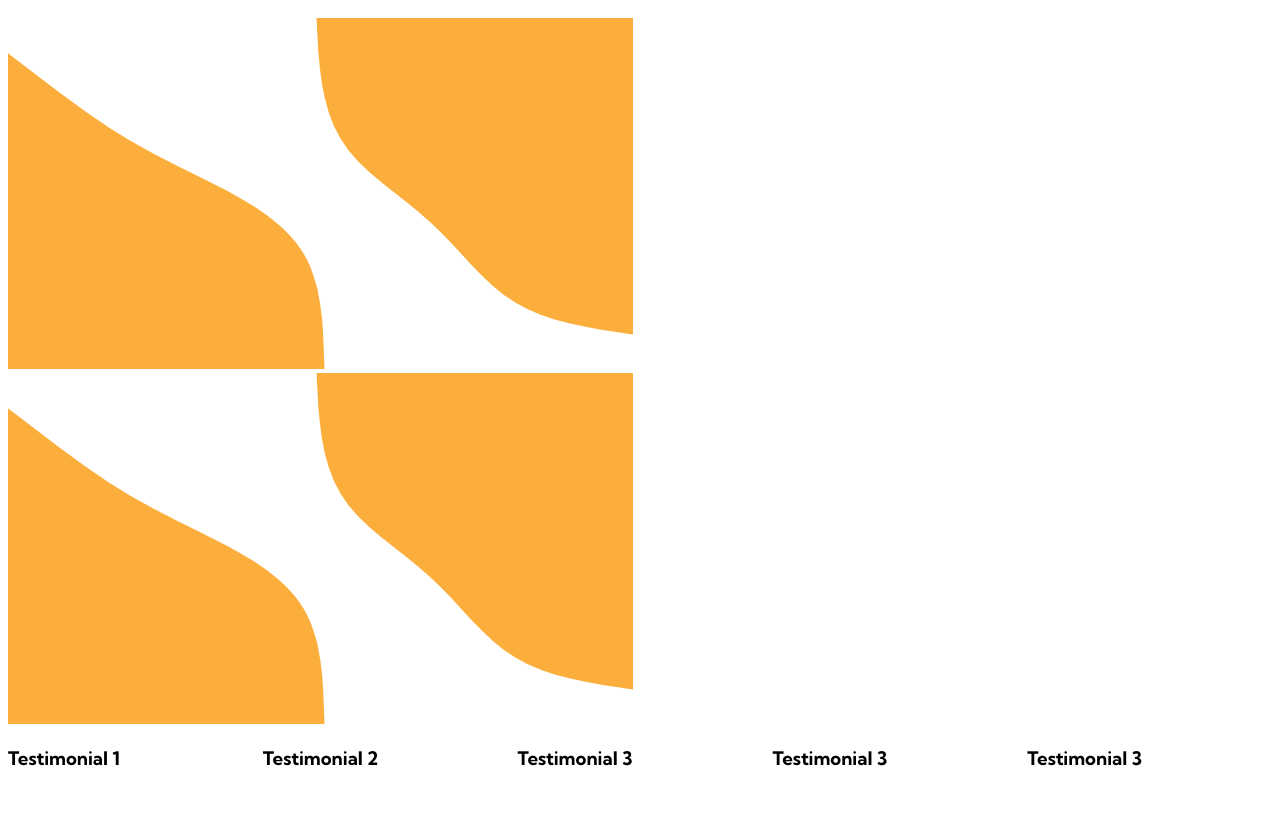
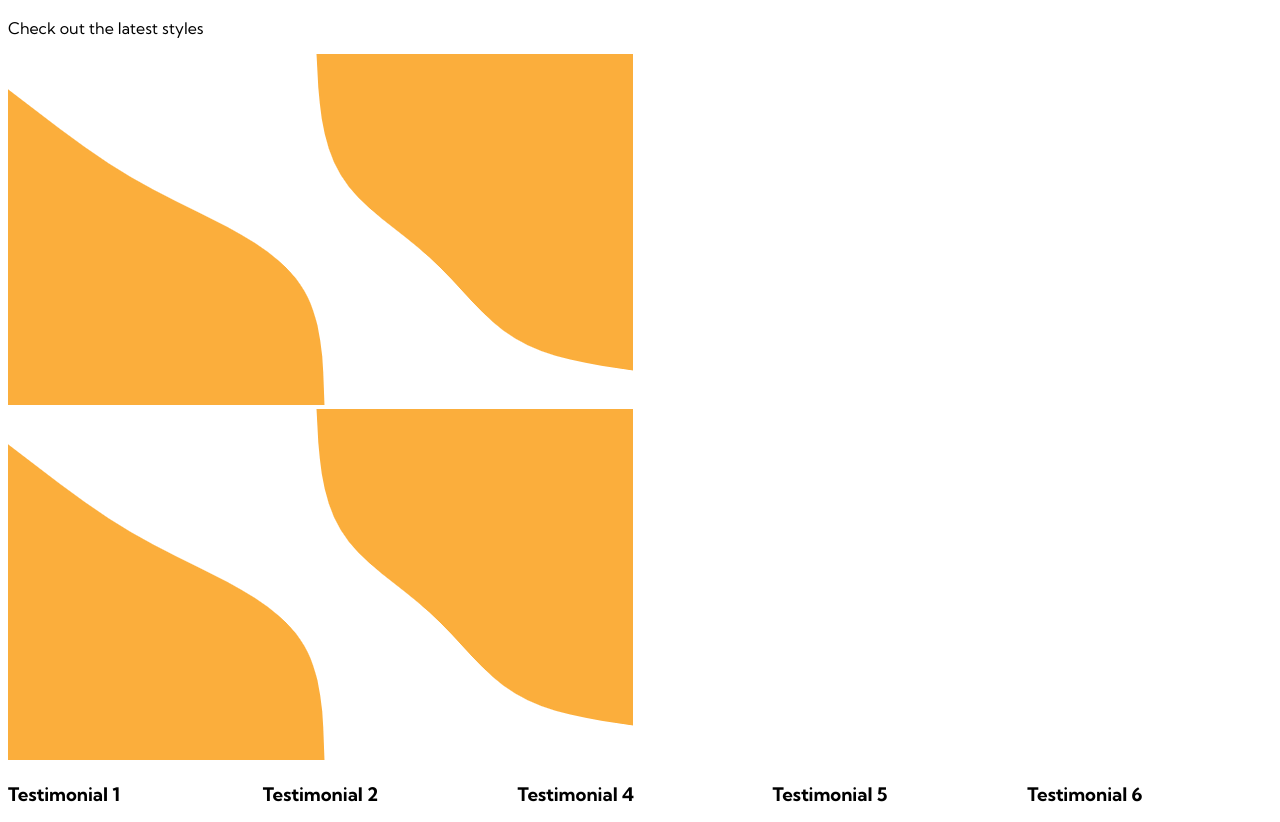
Before and after one commit to ebukaohiomoba/ecommerce-app, a website: page public/pages/index.html in a window 1280 px wide. Shown: the part 120-942 px from the top of the page. Drawn offline with Linux system fonts and the light colour scheme.

Commit message:
Testimonial updates

```diff
--- a/public/pages/index.html
+++ b/public/pages/index.html
@@ -23,7 +23,9 @@
     </nav>
 
     <h1>Welcome to StepStyle</h1>
-
+    <div class="text-container">
+        <p>Check out the latest styles</p>
+    </div>
     <img src="../images/blob-scene-haikei.png" alt="Scene">
 
     <div class="img-area">
@@ -36,13 +38,13 @@
         <div><h3>Testimonial 2</h3><br>
             <p>StepStyle has consistently gotten me the latest shoes, customized to my style. It's become a key part of my closet going forward. </p>
         </div>
-        <div><h3>Testimonial 3</h3><br>
+        <div><h3>Testimonial 4</h3><br>
             <p>StepStyle has consistently gotten me the latest shoes, customized to my style. It's become a key part of my closet going forward. </p>
         </div>
-        <div><h3>Testimonial 3</h3><br>
+        <div><h3>Testimonial 5</h3><br>
             <p>StepStyle has consistently gotten me the latest shoes, customized to my style. It's become a key part of my closet going forward. </p>
         </div>
-        <div><h3>Testimonial 3</h3><br>
+        <div><h3>Testimonial 6</h3><br>
             <p>StepStyle has consistently gotten me the latest shoes, customized to my style. It's become a key part of my closet going forward. </p>
         </div>
     </div>
```
